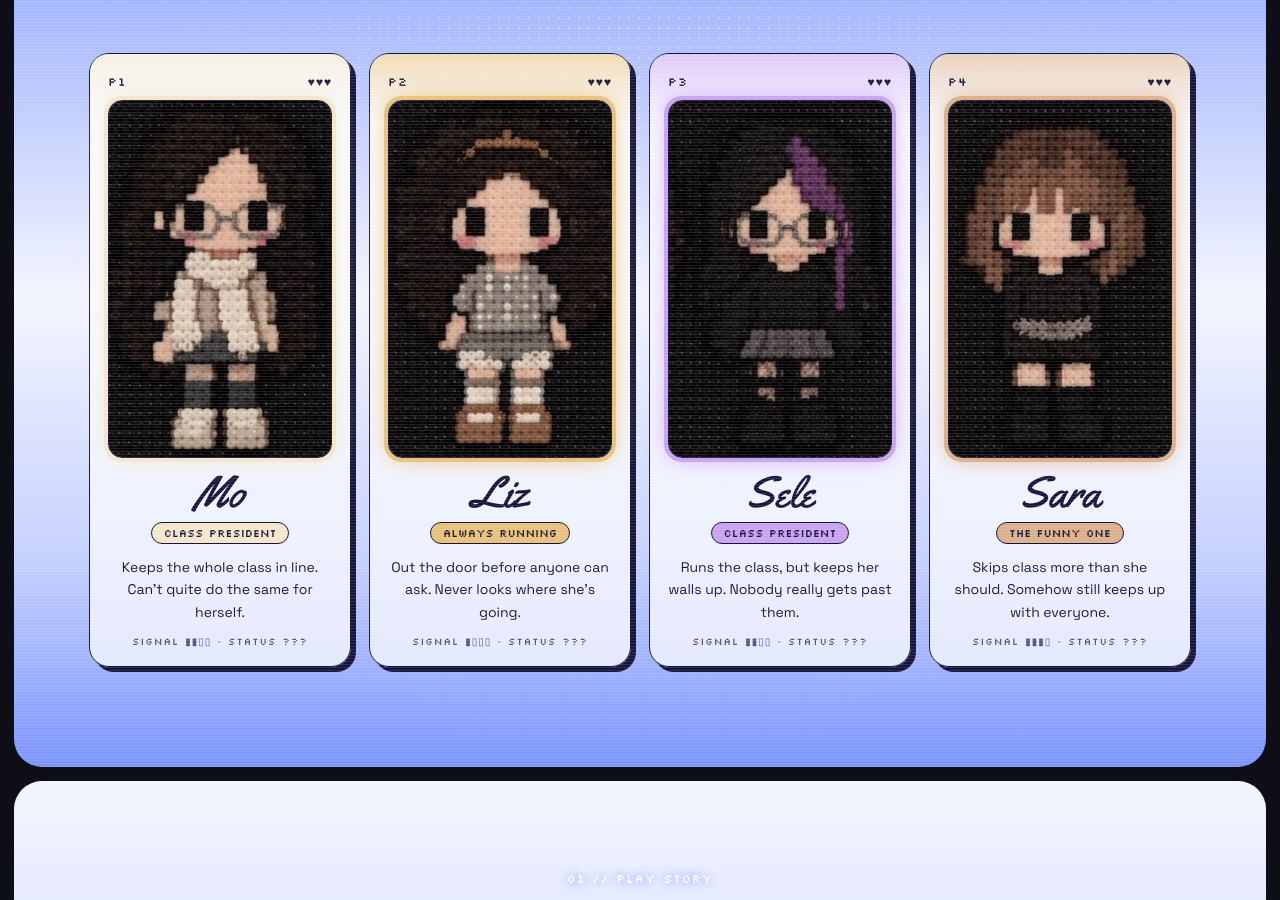
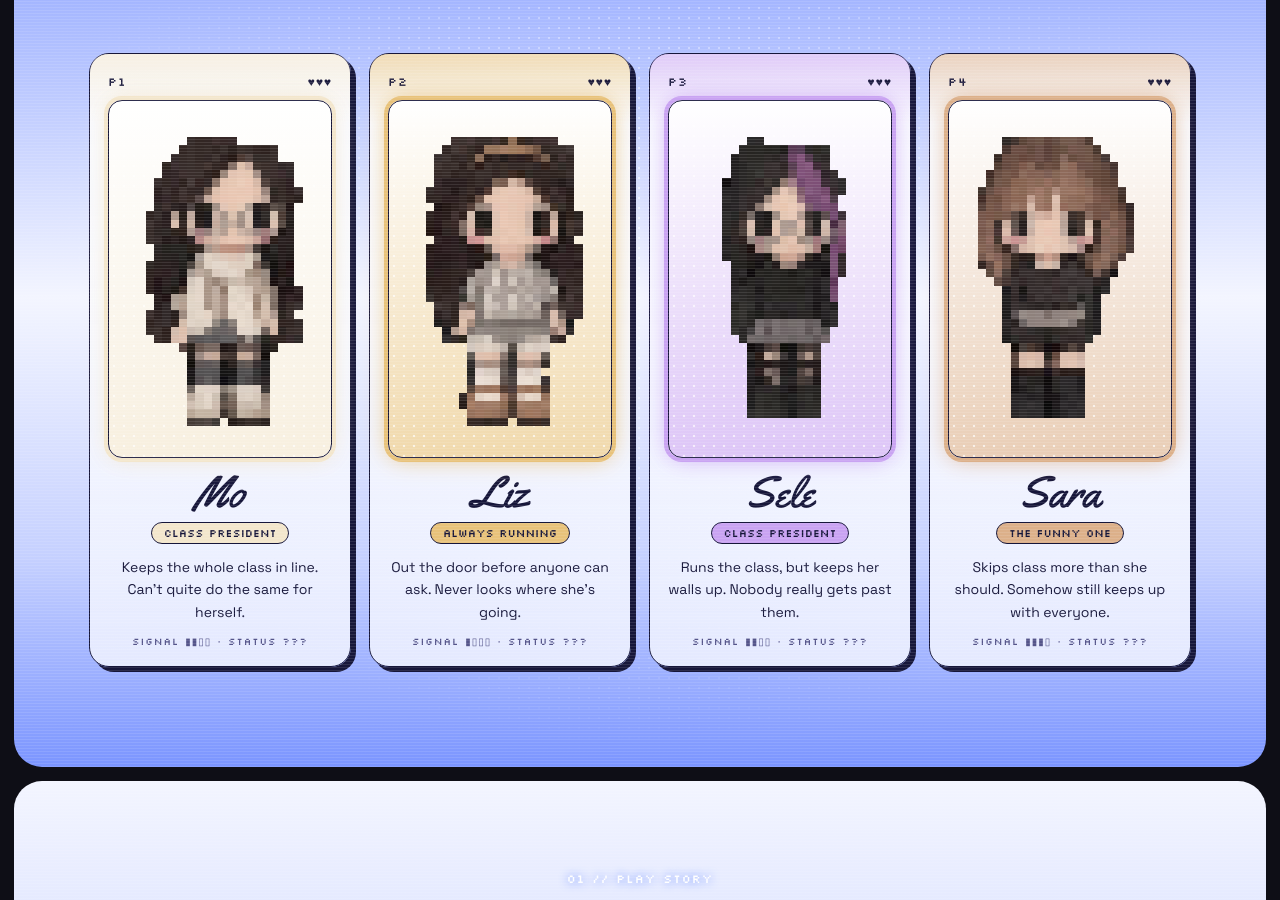
Before and after one commit to soheib08/neari, a plain HTML site: page index.html in a window 1280 px wide. Shown: the part 1094-1994 px from the top of the page. Drawn offline with Linux system fonts and the light colour scheme; animation ran at ten frames a second.

Commit message:
Character portraits: clean pixel-art cutouts on a light background
Co-Authored-By: Claude Opus 5.5 <noreply@anthropic.com>

```diff
--- a/index.html
+++ b/index.html
@@ -281,7 +281,12 @@
       width: 100%;
       max-width: 240px;
       aspect-ratio: 5 / 8;
-      object-fit: cover;
+      object-fit: contain;
+      padding: 16px 12px 10px;
+      image-rendering: pixelated;
+      background:
+        radial-gradient(circle, #ffffffaa 1px, transparent 1.6px) 0 0 / 10px 10px,
+        linear-gradient(180deg, #ffffff 0%, var(--c) 160%);
       margin: 10px auto 12px;
       border: 1.5px solid var(--ink);
       border-radius: 14px;
@@ -644,7 +649,7 @@
 
   <main>
     <!-- ================= PLAYERS ================= -->
-    <!-- Edit a girl: change the text, her --c color, or swap her girl-*.jpg portrait (cropped from characters.jpg) -->
+    <!-- Edit a girl: change the text, her --c color, or swap her girl-*.png portrait (cropped from characters.jpg) -->
     <section class="screen sec" id="players">
       <div class="dots"></div>
       <svg class="deco spark" style="width:30px;top:8%;left:10%"><use href="#spark" /></svg>
@@ -659,7 +664,7 @@
       <div class="cards">
         <article class="card reveal" style="--c:#f3e6cc">
           <p class="num px"><span>P1</span><span>♥♥♥</span></p>
-          <img class="portrait" src="girl-mo.jpg" alt="Mo in bead art: long dark hair, glasses, cream scarf, white boots">
+          <img class="portrait" src="girl-mo.png" alt="Mo in bead art: long dark hair, glasses, cream scarf, white boots">
           <h3 class="script">Mo</h3>
           <span class="role">CLASS PRESIDENT</span>
           <p class="line">Keeps the whole class in line. Can't quite do the same for herself.</p>
@@ -668,7 +673,7 @@
 
         <article class="card reveal" style="--c:#e8c27a">
           <p class="num px"><span>P2</span><span>♥♥♥</span></p>
-          <img class="portrait" src="girl-liz.jpg" alt="Liz in bead art: long dark hair, gold tiara, grey dress, brown shoes">
+          <img class="portrait" src="girl-liz.png" alt="Liz in bead art: long dark hair, gold tiara, grey dress, brown shoes">
           <h3 class="script">Liz</h3>
           <span class="role">ALWAYS RUNNING</span>
           <p class="line">Out the door before anyone can ask. Never looks where she's going.</p>
@@ -677,7 +682,7 @@
 
         <article class="card reveal" style="--c:#c9a3f2">
           <p class="num px"><span>P3</span><span>♥♥♥</span></p>
-          <img class="portrait" src="girl-sele.jpg" alt="Sele in bead art: black hair with a purple streak, glasses, black outfit">
+          <img class="portrait" src="girl-sele.png" alt="Sele in bead art: black hair with a purple streak, glasses, black outfit">
           <h3 class="script">Sele</h3>
           <span class="role">CLASS PRESIDENT</span>
           <p class="line">Runs the class, but keeps her walls up. Nobody really gets past them.</p>
@@ -686,7 +691,7 @@
 
         <article class="card reveal" style="--c:#dcb08a">
           <p class="num px"><span>P4</span><span>♥♥♥</span></p>
-          <img class="portrait" src="girl-sara.jpg" alt="Sara in bead art: light brown bob with bangs, black dress with a silver belt">
+          <img class="portrait" src="girl-sara.png" alt="Sara in bead art: light brown bob with bangs, black dress with a silver belt">
           <h3 class="script">Sara</h3>
           <span class="role">THE FUNNY ONE</span>
           <p class="line">Skips class more than she should. Somehow still keeps up with everyone.</p>
```
Also changed, not shown: girl-liz.jpg (deleted), girl-liz.png (added), girl-mo.jpg (deleted), girl-mo.png (added), girl-sara.jpg (deleted), girl-sara.png (added), girl-sele.jpg (deleted), girl-sele.png (added), 1 other file.
